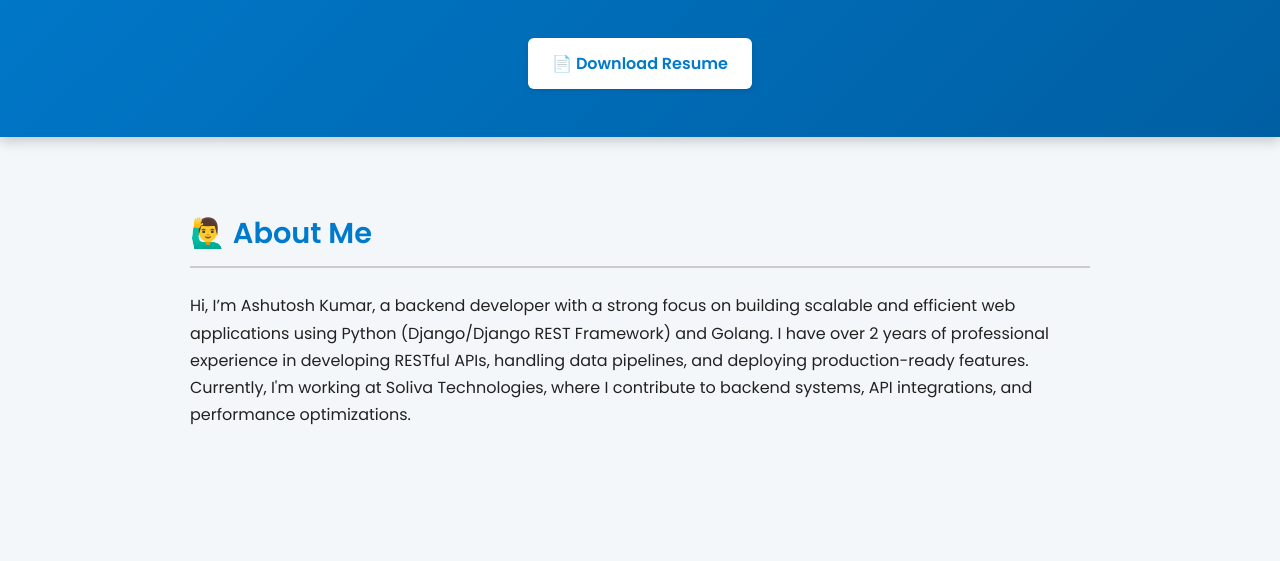
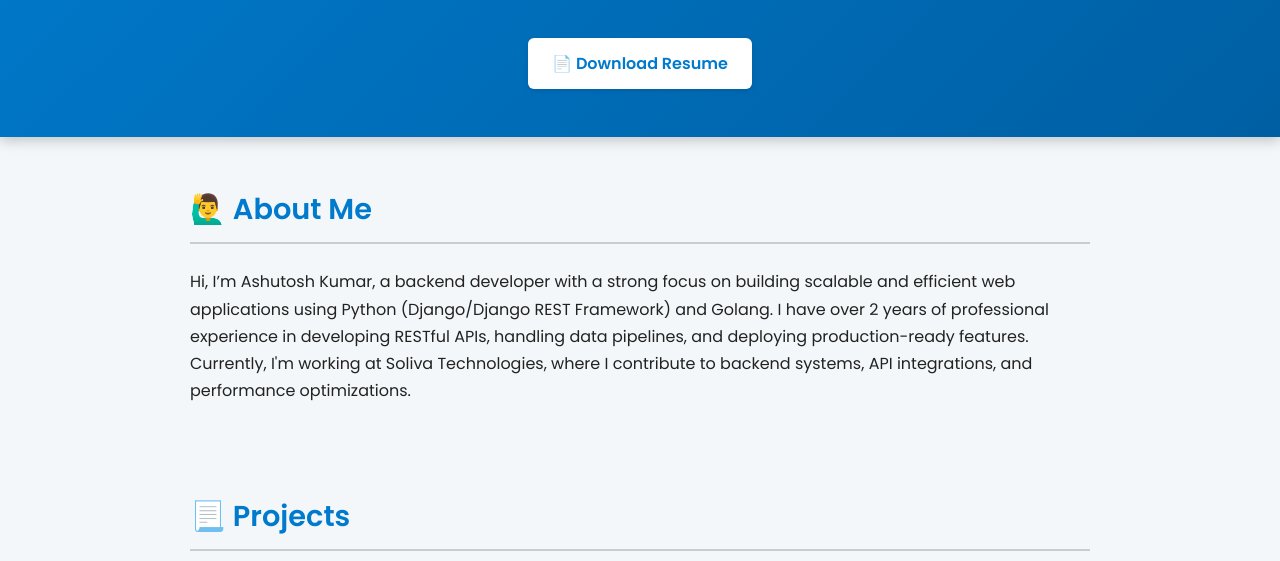
Before and after one commit to asu2sh/asu2sh.github.io, a plain HTML site: page index.html in a window 1280 px wide. Shown: the part 184-745 px from the top of the page. Drawn offline with Linux system fonts and the light colour scheme.

Commit message:
Update style.css

```diff
--- a/style.css
+++ b/style.css
@@ -46,11 +46,12 @@ header .btn {
 header .btn:hover {
   background: #e6f0ff;
   transform: translateY(-2px);
+  text-decoration: none;
 }
 
 /* SECTION */
 section {
-  padding: 3rem 2rem;
+  padding: 1.5rem 2rem;
   max-width: 900px;
   margin: auto;
 }
```
